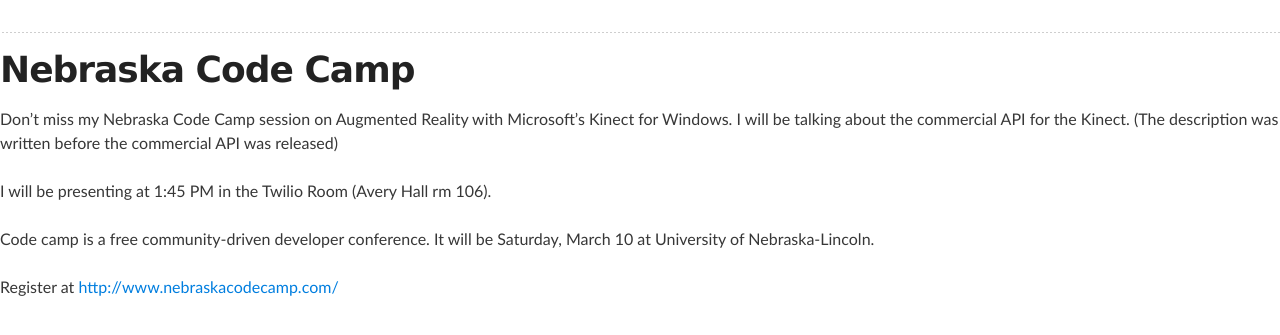
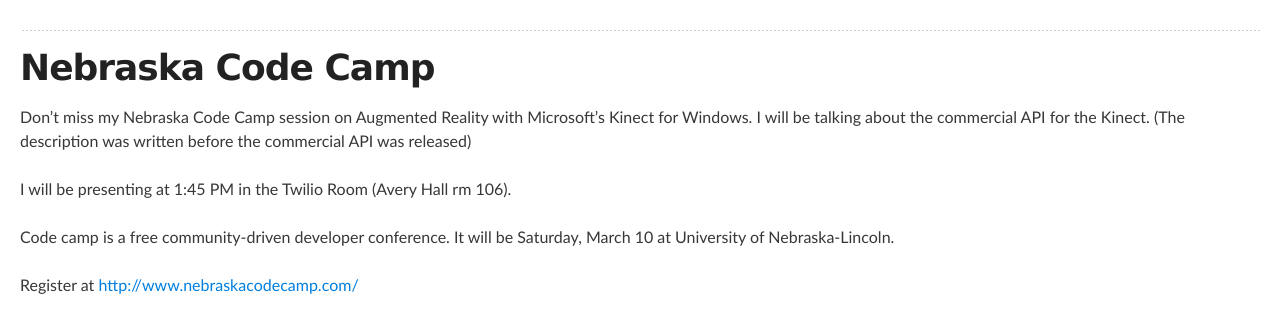
Before and after one commit to Grax32/Grax32.github.io, a Jekyll site: the page built from 2012/03/nebraska-code-camp.md, in a window 1280 px wide. Shown: the top 335 px of the page. Built offline with Jekyll 4.4.1, drawn with Linux system fonts in a browser that asks for light colours.

Commit message:
Style updates

```diff
--- a/_layouts/pages.html
+++ b/_layouts/pages.html
@@ -4,7 +4,7 @@
 <link rel="stylesheet" type="text/css" href="/stylesheets/stylesheet.css">
 </head>
 <body>
-{{ page.title }}<br/>
+<h1>{{ page.title }}</h1>
 <hr />
 
 {{content}}
--- a/stylesheets/stylesheet.css
+++ b/stylesheets/stylesheet.css
@@ -57,6 +57,7 @@ body {
   font-family: 'Myriad Pro', Calibri, Helvetica, Arial, sans-serif;
   line-height: 1.5;
   -webkit-font-smoothing: antialiased;
+  padding: 20px;
 }
 
 h1, h2, h3, h4, h5, h6 {
```
